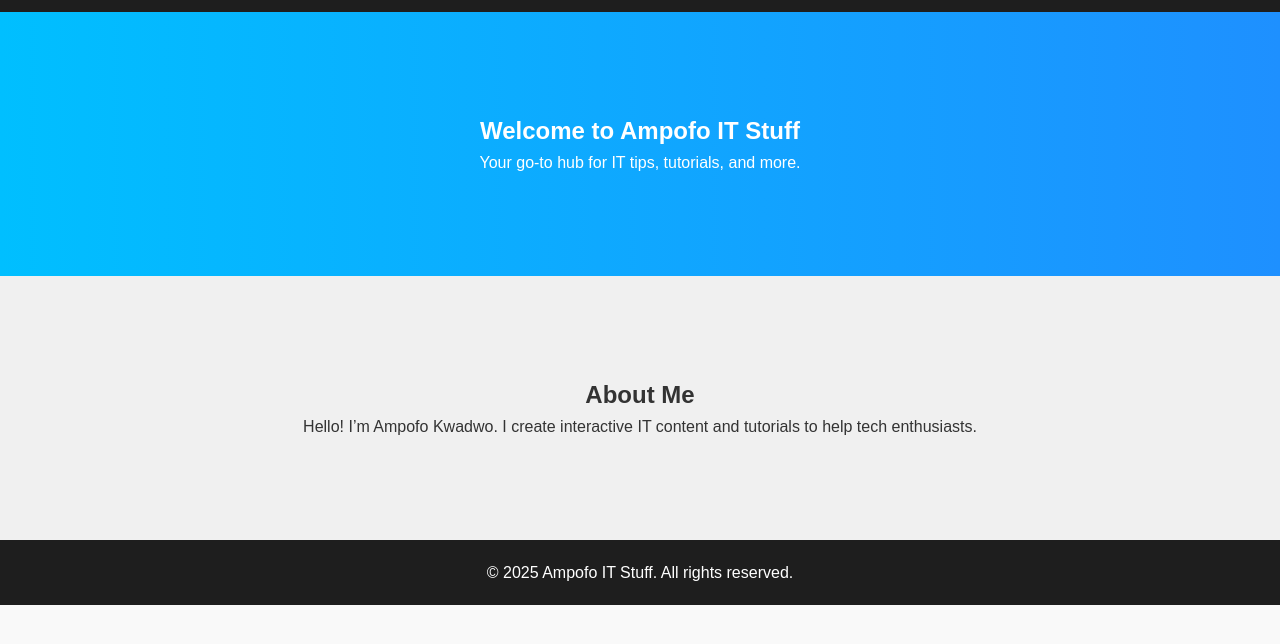
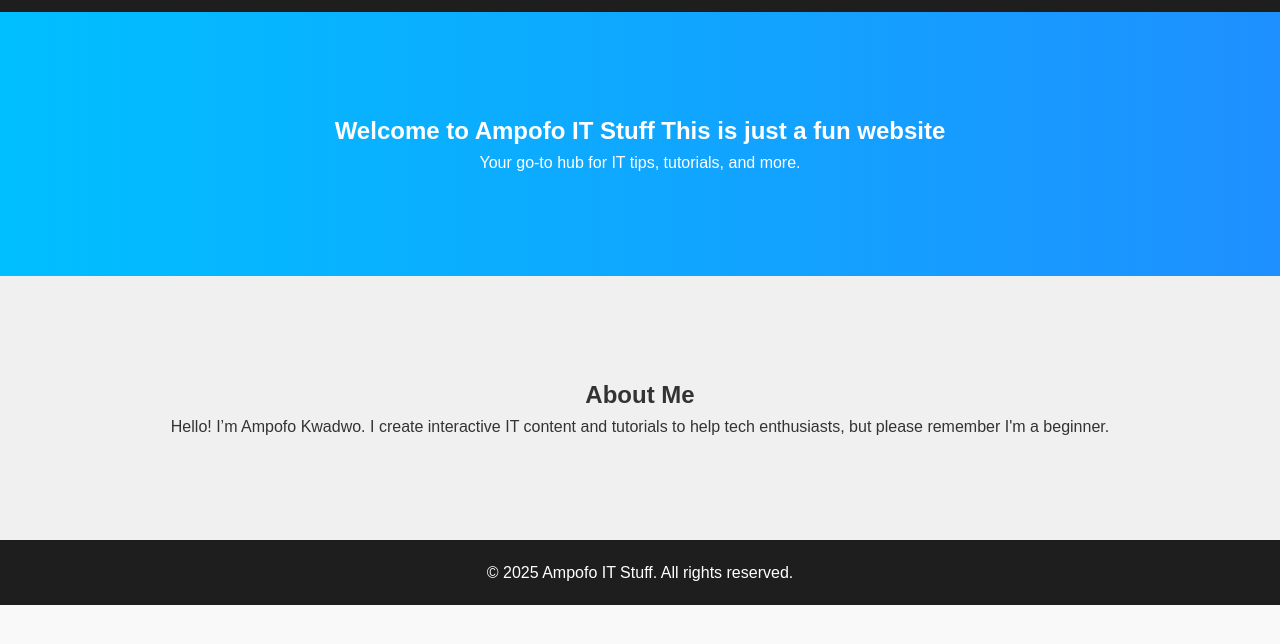
Before and after one commit to Amp2009-kwart/ampofoitstuff, a plain HTML site: page index.html in a window 1280 px wide. Shown: the part 44-688 px from the top of the page. Drawn offline with Linux system fonts and the light colour scheme.

Commit message:
Update index.html

```diff
--- a/index.html
+++ b/index.html
@@ -23,14 +23,15 @@
 
     <!-- Home Section -->
     <section id="home">
-        <h1>Welcome to Ampofo IT Stuff</h1>
+        <h1>Welcome to Ampofo IT Stuff
+        This is just a fun website</h1>
         <p>Your go-to hub for IT tips, tutorials, and more.</p>
     </section>
 
     <!-- About Section -->
     <section id="about">
         <h2>About Me</h2>
-        <p>Hello! I’m Ampofo Kwadwo. I create interactive IT content and tutorials to help tech enthusiasts.</p>
+        <p>Hello! I’m Ampofo Kwadwo. I create interactive IT content and tutorials to help tech enthusiasts, but please remember I'm a beginner.</p>
     </section>
 
     <!-- Footer Section -->
```
